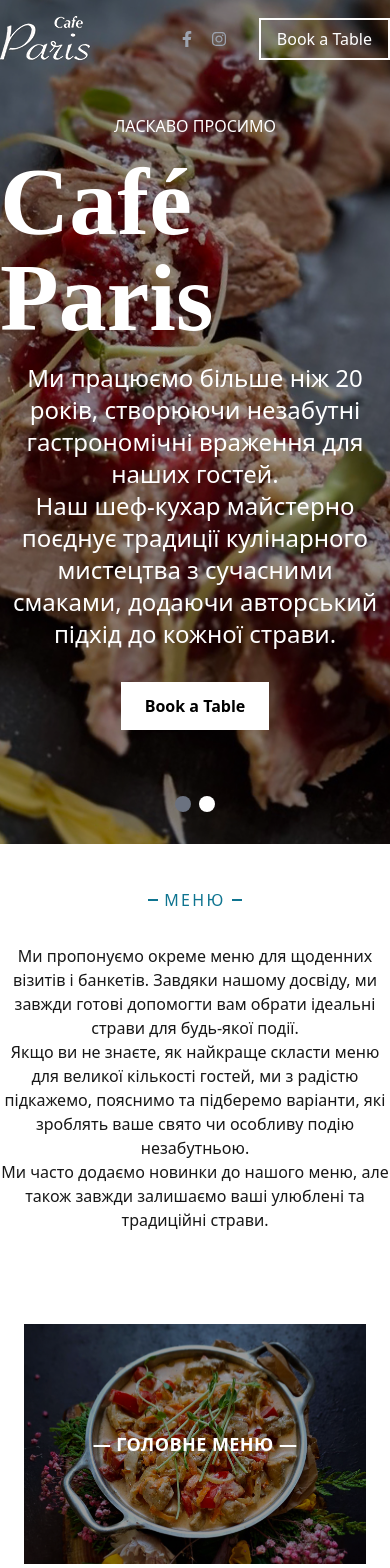
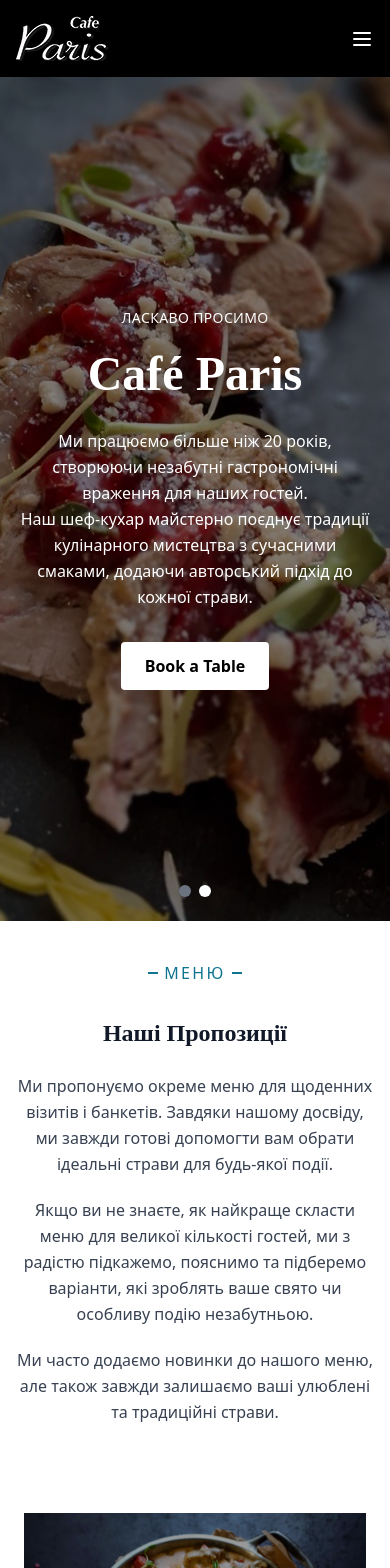
Before and after one commit to natalia-protsiuk/cafe-paris, a Next.js app: page / in a window 390 px wide. Shown: the top 1568 px of the page. Built offline with nearby package versions, Linux system fonts and the light colour scheme.

Commit message:
Mobile responsiveness work

```diff
--- a/app/components/FoodMenu.tsx
+++ b/app/components/FoodMenu.tsx
@@ -175,36 +175,110 @@ export default function FoodMenu({ menuType }: FoodMenuProps) {
     }, 300);
   };
 
+  // return loading ? (
+  //   <MenuSkeleton />
+  // ) : (
+  //   <section
+  //     id="menu-section"
+  //     className="container mx-auto px-4 lg:px-16 py-12"
+  //   >
+  //     <div className="text-center mb-8 px-4">
+  //       <div className="text-cyan-700 uppercase tracking-widest mb-2 text-sm">
+  //         — Discover —
+  //       </div>
+  //       <h2 className="text-3xl md:text-5xl font-semibold mb-4">
+  //         {menuType === "main"
+  //           ? "Menu à la Carte"
+  //           : menuType === "banquet"
+  //           ? "Banquet Menu"
+  //           : "Drinks Menu"}
+  //       </h2>
+  //       <p className="max-w-2xl mx-auto text-gray-600 text-sm md:text-base">
+  //         Explore texture, color, and of course the ultimate tastes with our
+  //         seasonal menu.
+  //       </p>
+  //     </div>
+
+  //     {categories.length > 0 && (
+  //       <div className="flex flex-wrap justify-center gap-2 md:gap-4 mb-6">
+  //         {categories.map((category) => (
+  //           <button
+  //             key={category}
+  //             className={`px-4 py-2 text-sm md:text-base uppercase border border-gray-400 rounded-lg transition-all ${
+  //               selectedCategory === category
+  //                 ? "bg-cyan-700 text-white"
+  //                 : "text-gray-800 hover:bg-gray-100"
+  //             }`}
+  //             onClick={() => handleCategoryChange(category)}
+  //           >
+  //             {category}
+  //           </button>
+  //         ))}
+  //       </div>
+  //     )}
+
+  //     <div
+  //       className={`grid grid-cols-1 md:grid-cols-2 gap-8 transition-opacity duration-300 ${
+  //         isFadingOut ? "opacity-0" : "opacity-100"
+  //       }`}
+  //     >
+  //       {menuItems
+  //         .filter((item) => item.category === selectedCategory)
+  //         .map((item) => (
+  //           <article
+  //             key={item.id}
+  //             className="text-base pb-6 border-b border-dotted border-gray-400 flex justify-between items-start w-full"
+  //           >
+  //             <div>
+  //               <h4 className="text-lg font-semibold">{item.name}</h4>
+  //               <p className="text-sm italic text-gray-500">
+  //                 {item.description}
+  //               </p>
+  //             </div>
+  //             {menuType === "drinks" ? (
+  //               <div className="text-right whitespace-nowrap text-sm font-semibold text-gray-800">
+  //                 {item.price50g && <div>50г: {item.price50g} грн</div>}
+  //                 {item.price100g && <div>100г: {item.price100g} грн</div>}
+  //                 {item.priceBottle && <div>Бут: {item.priceBottle} грн</div>}
+  //               </div>
+  //             ) : (
+  //               <span className="text-lg font-bold">{item.price} грн</span>
+  //             )}
+  //           </article>
+  //         ))}
+  //     </div>
+  //   </section>
+  // );
   return loading ? (
     <MenuSkeleton />
   ) : (
     <section
       id="menu-section"
-      className="container mx-auto px-4 lg:px-16 py-12"
+      className="container mx-auto px-4 sm:px-6 lg:px-16 py-8 sm:py-12"
     >
-      <div className="text-center mb-8 px-4">
-        <div className="text-cyan-700 uppercase tracking-widest mb-2 text-sm">
+      <div className="text-center mb-8 px-2 sm:px-4">
+        <div className="text-cyan-700 uppercase tracking-widest mb-2 text-xs sm:text-sm">
           — Discover —
         </div>
-        <h2 className="text-3xl md:text-5xl font-semibold mb-4">
+        <h2 className="text-2xl sm:text-3xl md:text-5xl font-semibold mb-4">
           {menuType === "main"
             ? "Menu à la Carte"
             : menuType === "banquet"
             ? "Banquet Menu"
             : "Drinks Menu"}
         </h2>
-        <p className="max-w-2xl mx-auto text-gray-600 text-sm md:text-base">
+        <p className="max-w-2xl mx-auto text-gray-600 text-sm sm:text-base px-2">
           Explore texture, color, and of course the ultimate tastes with our
           seasonal menu.
         </p>
       </div>
 
       {categories.length > 0 && (
-        <div className="flex flex-wrap justify-center gap-2 md:gap-4 mb-6">
+        <div className="flex flex-wrap justify-center gap-2 sm:gap-3 md:gap-4 mb-6 px-2 sm:px-4">
           {categories.map((category) => (
             <button
               key={category}
-              className={`px-4 py-2 text-sm md:text-base uppercase border border-gray-400 rounded-lg transition-all ${
+              className={`px-3 py-2 sm:px-4 sm:py-2 text-xs sm:text-sm md:text-base uppercase border border-gray-400 rounded-md sm:rounded-lg transition-all ${
                 selectedCategory === category
                   ? "bg-cyan-700 text-white"
                   : "text-gray-800 hover:bg-gray-100"
@@ -218,7 +292,7 @@ export default function FoodMenu({ menuType }: FoodMenuProps) {
       )}
 
       <div
-        className={`grid grid-cols-1 md:grid-cols-2 gap-8 transition-opacity duration-300 ${
+        className={`grid grid-cols-1 md:grid-cols-2 gap-6 sm:gap-8 transition-opacity duration-300 ${
           isFadingOut ? "opacity-0" : "opacity-100"
         }`}
       >
@@ -227,22 +301,29 @@ export default function FoodMenu({ menuType }: FoodMenuProps) {
           .map((item) => (
             <article
               key={item.id}
-              className="text-base pb-6 border-b border-dotted border-gray-400 flex justify-between items-start w-full"
+              className=" text-base pb-6 border-b border-dotted border-gray-300 flex justify-between items-start w-full "
             >
-              <div>
-                <h4 className="text-lg font-semibold">{item.name}</h4>
-                <p className="text-sm italic text-gray-500">
-                  {item.description}
-                </p>
+              <div className="w-full">
+                <h4 className="text-base sm:text-lg font-semibold text-gray-800">
+                  {item.name}
+                </h4>
+                {item.description && (
+                  <p className="text-sm italic text-gray-500 mt-1">
+                    {item.description}
+                  </p>
+                )}
               </div>
+
               {menuType === "drinks" ? (
-                <div className="text-right whitespace-nowrap text-sm font-semibold text-gray-800">
+                <div className="text-right whitespace-nowrap text-sm sm:text-base font-semibold text-gray-800">
                   {item.price50g && <div>50г: {item.price50g} грн</div>}
                   {item.price100g && <div>100г: {item.price100g} грн</div>}
                   {item.priceBottle && <div>Бут: {item.priceBottle} грн</div>}
                 </div>
               ) : (
-                <span className="text-lg font-bold">{item.price} грн</span>
+                <span className="text-right text-sm sm:text-lg font-bold text-gray-900 min-w-[60px]">
+                  {item.price} грн
+                </span>
               )}
             </article>
           ))}
--- a/app/components/Gallery.tsx
+++ b/app/components/Gallery.tsx
@@ -1,4 +1,5 @@
 import Image from "next/image";
+
 const images = [
   "/images/gallery-8.jpg",
   "/images/gallery-6.jpg",
@@ -13,16 +14,24 @@ const images = [
 
 export default function Gallery() {
   return (
-    <section className="container mx-auto px-6 py-12">
-      <div className="grid grid-cols-1 sm:grid-cols-2 lg:grid-cols-3 gap-6">
+    <section className="container mx-auto px-4 sm:px-6 py-12">
+      <h2 className="text-2xl sm:text-3xl font-semibold mb-8 text-center">
+        Gallery
+      </h2>
+
+      {/* Scrollable on mobile, grid on md+ */}
+      <div className="flex md:grid md:grid-cols-2 lg:grid-cols-3 gap-4 overflow-x-auto md:overflow-visible snap-x snap-mandatory scroll-smooth">
         {images.map((src, index) => (
-          <div key={index} className="overflow-hidden  shadow-lg">
+          <div
+            key={index}
+            className="min-w-[250px] md:min-w-0 snap-start shrink-0 md:shrink shadow-lg rounded overflow-hidden"
+          >
             <Image
               src={src}
               alt={`Gallery image ${index + 1}`}
               width={500}
               height={300}
-              className="w-full h-[300] object-cover hover:scale-105 transition-transform duration-300"
+              className="w-full h-[300px] object-cover hover:scale-105 transition-transform duration-300"
             />
           </div>
         ))}
--- a/app/components/Header.tsx
+++ b/app/components/Header.tsx
@@ -3,93 +3,128 @@ import React, { useState, useEffect } from "react";
 import Link from "next/link";
 import Image from "next/image";
 import { FaFacebookF, FaInstagram } from "react-icons/fa";
+import { HiOutlineMenu, HiOutlineX } from "react-icons/hi";
 
 const Header: React.FC = () => {
   const [isScrolled, setIsScrolled] = useState(false);
+  const [isMobileMenuOpen, setIsMobileMenuOpen] = useState(false);
+
   useEffect(() => {
     const handleScroll = () => {
-      if (window.scrollY > 50) {
-        setIsScrolled(true);
-      } else {
-        setIsScrolled(false);
-      }
+      setIsScrolled(window.scrollY > 50);
     };
 
     window.addEventListener("scroll", handleScroll);
+    return () => window.removeEventListener("scroll", handleScroll);
+  }, []);
 
-    return () => {
-      window.removeEventListener("scroll", handleScroll);
-    };
-  }, []);
+  const navLinks = [
+    { id: "home", href: "#home", label: "Home" },
+    { id: "main", href: "#menu", label: "Головне меню" },
+    { id: "banquet", href: "#menu", label: "Банкетне меню" },
+    { id: "drinks", href: "#menu", label: "Напої" },
+    { id: "gallery", href: "#gallery", label: "Gallery" },
+  ];
 
   return (
     <header
       className={`${
-        isScrolled ? "bg-black fixed shadow-lg" : "bg-transparent absolute"
-      } top-0 left-0 w-full z-20 transition-all duration-500 ease-in-out`}
+        isScrolled
+          ? "md:bg-black md:fixed md:shadow-lg"
+          : "md:bg-transparent md:absolute"
+      } bg-black top-0 left-0 w-full z-20 transition-all duration-500 ease-in-out`}
     >
-      <div className="container mx-auto flex justify-between items-center py-4 sm:px-6">
-        <div className="flex items-center space-x-2">
+      <div className="container mx-auto flex justify-between items-center py-4 px-4 sm:px-6">
+        {/* Logo */}
+        <div className="flex items-center">
           <Link href="/">
             <Image
               src="/images/logo-cafe-paris.png"
               width={93}
               height={45}
               alt="Café Paris Logo"
+              priority
             />
           </Link>
         </div>
 
-        <nav className="hidden md:flex space-x-8">
-          <Link href="#home">
-            <span className="hover:text-gray-400 cursor-pointer text-white">
-              Home
-            </span>
-          </Link>
-          <Link href="#menu">
-            <span className="hover:text-gray-400 cursor-pointer text-white">
-              Головне меню
-            </span>
-          </Link>
-          <Link href="#menu">
-            <span className="hover:text-gray-400 cursor-pointer text-white">
-              Банкетне меню
-            </span>
-          </Link>
-          <Link href="#menu">
-            <span className="hover:text-gray-400 cursor-pointer text-white">
-              Напої
-            </span>
-          </Link>
-          <Link href="#gallery">
-            <span className="hover:text-gray-400 cursor-pointer text-white">
-              Gallery
-            </span>
-          </Link>
+        {/* Desktop Nav */}
+        <nav className="hidden md:flex space-x-6 lg:space-x-8">
+          {navLinks.map((link) => (
+            <Link key={link.id} href={link.href}>
+              <span className="text-sm lg:text-base text-white hover:text-gray-400 cursor-pointer">
+                {link.label}
+              </span>
+            </Link>
+          ))}
         </nav>
 
-        <div className="flex items-center space-x-4">
+        {/* Right icons */}
+        <div className="hidden md:flex items-center space-x-4 lg:space-x-6">
           <Link
             href="https://www.facebook.com/CafeParisNikolaev"
             className="text-gray-400 hover:text-white"
           >
             <FaFacebookF />
           </Link>
-
           <Link
             href="https://www.instagram.com/cafe_paris_niko"
             className="text-gray-400 hover:text-white"
           >
             <FaInstagram />
           </Link>
-
           <Link href="#contact">
-            <span className="ml-4 px-4 py-2 border-2 border-white hover:border-gray-400 text-white hover:text-gray-400 transition cursor-pointer">
+            <span className="ml-4 px-4 py-2 border-2 border-white hover:border-gray-400 text-white hover:text-gray-400 transition cursor-pointer text-sm lg:text-base">
               Book a Table
             </span>
           </Link>
         </div>
+
+        {/* Mobile Menu Button */}
+        <button
+          className="md:hidden text-white text-2xl focus:outline-none"
+          onClick={() => setIsMobileMenuOpen(!isMobileMenuOpen)}
+        >
+          {isMobileMenuOpen ? <HiOutlineX /> : <HiOutlineMenu />}
+        </button>
       </div>
+
+      {/* Mobile Menu */}
+      {isMobileMenuOpen && (
+        <div className="md:hidden bg-black px-6 pb-6 pt-2 space-y-4 text-white shadow-md">
+          {navLinks.map((link) => (
+            <Link
+              key={link.id}
+              href={link.href}
+              onClick={() => setIsMobileMenuOpen(false)}
+              className="block text-base hover:text-gray-300"
+            >
+              {link.label}
+            </Link>
+          ))}
+
+          <div className="flex items-center gap-4 mt-4">
+            <Link
+              href="https://www.facebook.com/CafeParisNikolaev"
+              className="text-gray-400 hover:text-white text-xl"
+            >
+              <FaFacebookF />
+            </Link>
+            <Link
+              href="https://www.instagram.com/cafe_paris_niko"
+              className="text-gray-400 hover:text-white text-xl"
+            >
+              <FaInstagram />
+            </Link>
+          </div>
+
+          <Link href="#contact">
+            <span className="inline-block mt-4 px-4 py-2 border-2 border-white hover:border-gray-400 text-white hover:text-gray-400 transition cursor-pointer text-sm">
+              Book a Table
+            </span>
+          </Link>
+        </div>
+      )}
     </header>
   );
 };
--- a/app/components/Hero.tsx
+++ b/app/components/Hero.tsx
@@ -16,7 +16,6 @@ const Hero: React.FC = () => {
         prevIndex === images.length - 1 ? 0 : prevIndex + 1
       );
     }, 5000);
-
     return () => clearInterval(interval);
   }, []);
 
@@ -40,37 +39,43 @@ const Hero: React.FC = () => {
         </div>
       ))}
 
-      <div className="absolute inset-0 flex flex-col justify-center items-center text-white z-10 bg-black bg-opacity-40">
-        <div className="container mx-auto text-center">
-          <div className="text-white mb-4 uppercase">Ласкаво просимо</div>
+      {/* Overlay Content */}
+      <div className="absolute inset-0 flex flex-col justify-center items-center text-white z-10 bg-black bg-opacity-50 px-4 sm:px-8 text-center">
+        <div className="mb-4 text-sm sm:text-base md:text-lg uppercase tracking-wide">
+          Ласкаво просимо
         </div>
-        <h1 className="text-8xl font-bold mb-4">Café Paris</h1>
-        <p className="text-2xl font-thin text-center max-w-6xl">
+
+        <h1 className="text-5xl sm:text-6xl md:text-7xl lg:text-8xl font-bold mb-6 leading-tight">
+          Café Paris
+        </h1>
+
+        <p className="text-base sm:text-lg md:text-xl font-light max-w-md sm:max-w-2xl md:max-w-3xl leading-relaxed text-white">
           Ми працюємо більше ніж 20 років, створюючи незабутні гастрономічні
           враження для наших гостей.
           <br />
           Наш шеф-кухар майстерно поєднує традиції кулінарного мистецтва з
           сучасними смаками, додаючи авторський підхід до кожної страви.
-          <br />
         </p>
+
         <Link
           href="#contact"
-          className="mt-8 px-6 py-3 bg-white text-black font-bold hover:bg-gray-300 transition"
+          className="mt-8 px-6 py-3 bg-white text-black text-base sm:text-lg font-semibold rounded hover:bg-gray-300 transition"
         >
           Book a Table
         </Link>
       </div>
 
-      <div className="absolute bottom-8 left-0 right-0 flex justify-center space-x-2 z-10">
+      {/* Navigation Dots */}
+      <div className="absolute bottom-6 sm:bottom-8 left-0 right-0 flex justify-center space-x-2 z-10">
         {images.map((_, index) => (
           <button
             key={index}
             onClick={() => handleDotClick(index)}
-            className={`h-4 w-4 rounded-full transition-colors duration-300 ${
+            className={`h-3 w-3 sm:h-4 sm:w-4 rounded-full transition-colors duration-300 ${
               index === currentImageIndex ? "bg-white" : "bg-gray-500"
             }`}
             aria-label={`Go to slide ${index + 1}`}
-          ></button>
+          />
         ))}
       </div>
     </section>
--- a/app/page.tsx
+++ b/app/page.tsx
@@ -28,9 +28,14 @@ function Home() {
         <Header />
         <Hero />
       </section>
-      <section className="bg-white py-11">
-        <div className="container mx-auto text-center">
+      <section className="bg-white py-10 sm:py-12">
+        <div className="container mx-auto text-center px-4 sm:px-6">
           <div className="smalltitle text-white mb-4">Меню</div>
+          <h2 className="text-2xl sm:text-3xl font-semibold mb-6 text-gray-900">
+            Наші Пропозиції
+          </h2>
+
+          <div className="max-w-3xl mx-auto space-y-5 text-base sm:text-lg text-gray-700 leading-relaxed">
             <p>
               Ми пропонуємо окреме меню для щоденних візитів і бaнкетів. Завдяки
               нашому досвіду, ми завжди готові допомогти вам обрати ідеальні
@@ -38,15 +43,17 @@ function Home() {
             </p>
             <p>
               Якщо ви не знаєте, як найкраще скласти меню для великої кількості
-            гостей, ми з радістю підкажемо, пояснимо та підберемо варіанти, які
-            зроблять ваше свято чи особливу подію незабутньою.
+              гостей, ми з радістю підкажемо, пояснимо та підберемо варіанти,
+              які зроблять ваше свято чи особливу подію незабутньою.
             </p>
             <p>
-            Ми часто додаємо новинки до нашого меню, але також завжди залишаємо
-            ваші улюблені та традиційні страви.
+              Ми часто додаємо новинки до нашого меню, але також завжди
+              залишаємо ваші улюблені та традиційні страви.
             </p>
           </div>
+        </div>
       </section>
+
       <section id="menu" className="flex justify-center items-center bg-white">
         <TilesSection onTileClick={handleTileClick} />
       </section>
```
Lines whose indentation alone changed are shown as unchanged.
